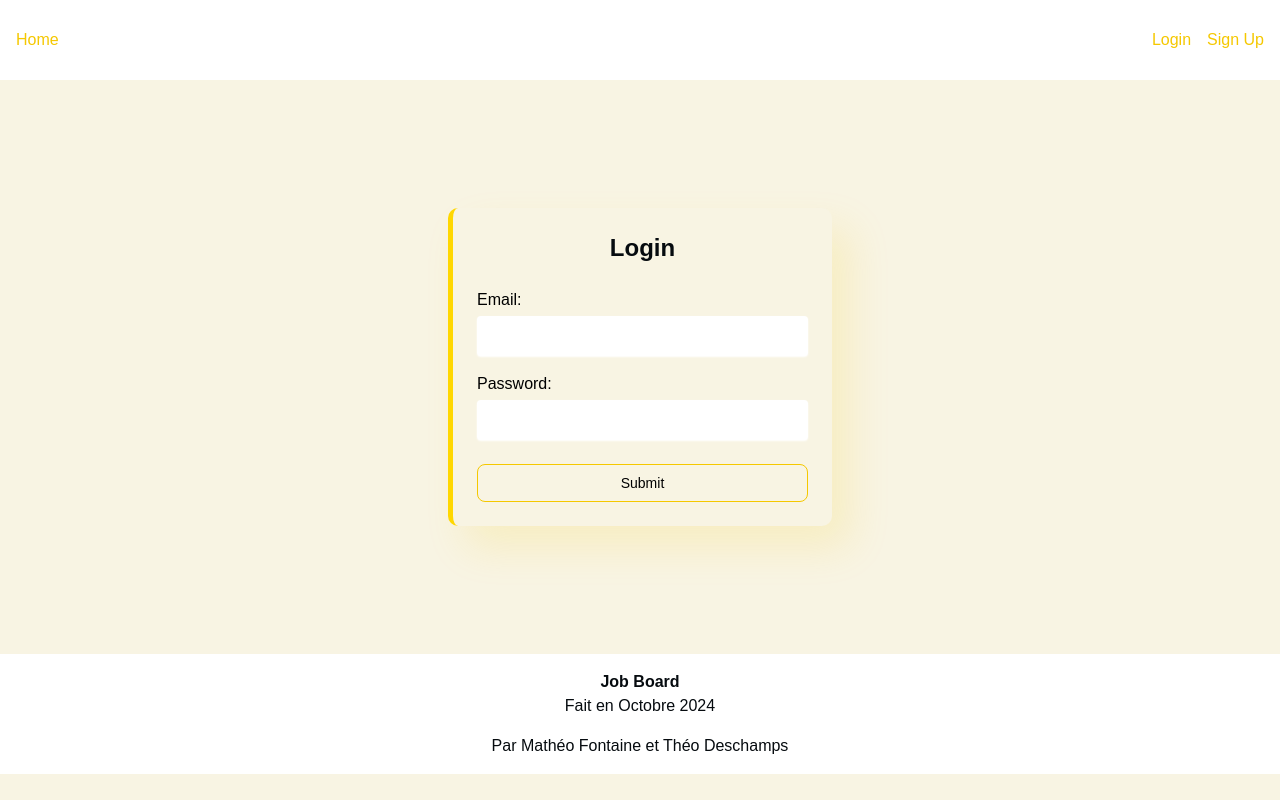
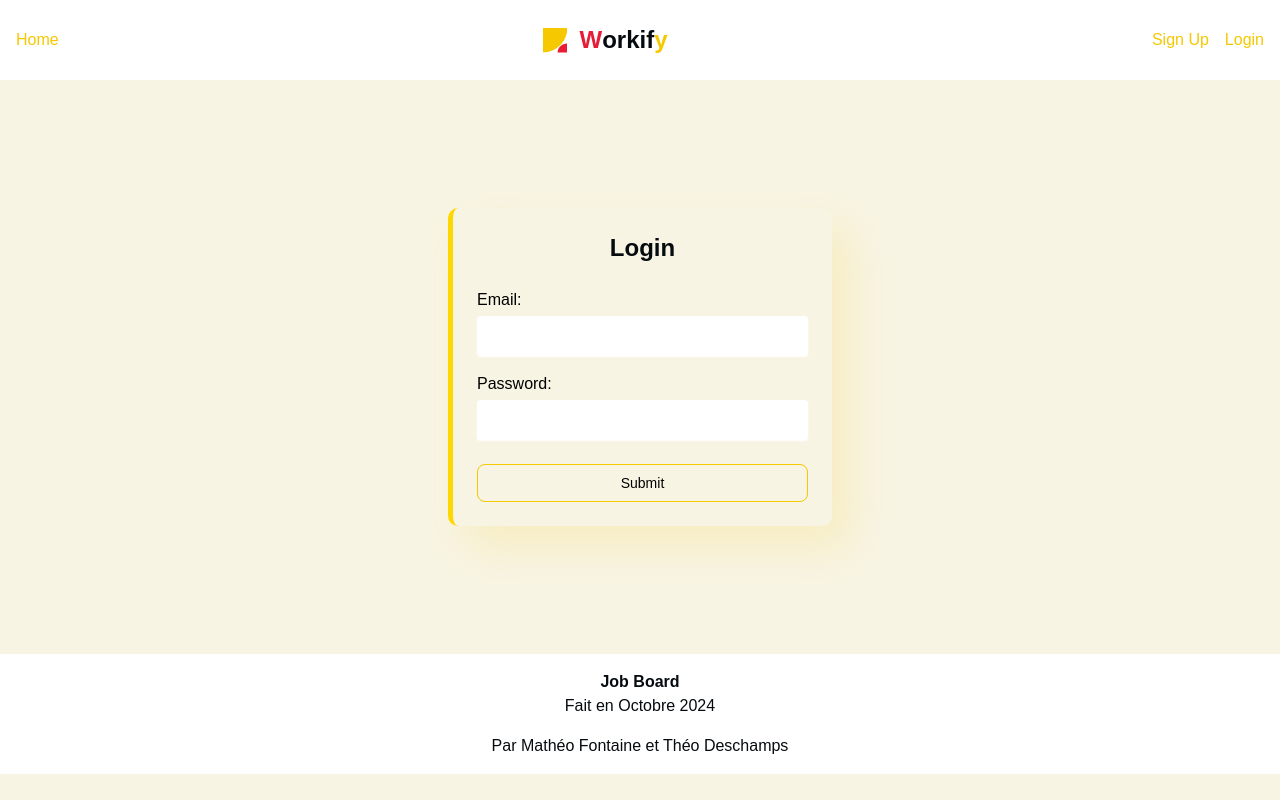
Before and after one commit to Iluvitar47/Workify, a Next.js app in the folder job-board-frontend/: page /login in a window 1280 px wide. Built offline with nearby package versions, Linux system fonts and the light colour scheme; no server answers.

Commit message:
[ADD] Logo & logout

```diff
--- a/job-board-frontend/src/components/Header.tsx
+++ b/job-board-frontend/src/components/Header.tsx
@@ -1,6 +1,7 @@
 'use client';
 
 import React, { useEffect, useState } from "react";
+
 
 const Header: React.FC = () => {
   const [token, setToken] = useState<string | null>(null);
@@ -14,6 +15,14 @@ const Header: React.FC = () => {
     setPermission(permission);
   }, []);
 
+  const logout = () => {
+    localStorage.removeItem("token");
+    localStorage.removeItem("user");
+    setToken(null);
+    setPermission(null);
+    window.location.href = "/";
+  }
+
   return (
     <header className="bg-fullwhite dark:bg-fullblack h-20 flex items-center px-4">
       <div className="flex w-full justify-between items-center">
@@ -21,27 +30,48 @@ const Header: React.FC = () => {
           <button className="text-interact hover:underline">
             <a href="/">Home</a>
           </button>
+
+
           {permission === "admin" && (
             <button className="text-interact hover:underline">
               <a href="/offers">Offers</a>
             </button>
           )}
         </div>
+
+        <div className="flex items-center">
+          <svg width="auto" height="25" viewBox="0 0 39 40" fill="none" xmlns="http://www.w3.org/2000/svg">
+            <path d="M38.8781 0C38.8781 5.11933 37.8725 10.1885 35.9187 14.9181C33.9649 19.6478 31.1012 23.9453 27.491 27.5652C23.8808 31.1851 19.5949 34.0566 14.878 36.0157C10.1611 37.9747 5.10556 38.9831 0 38.9831L1.69942e-06 0H38.8781Z" fill="#F5C800" />
+            <path d="M23.3269 39.178C23.3269 37.3095 23.7241 35.4592 24.4959 33.7329C25.2676 32.0066 26.3988 30.438 27.8248 29.1167C29.2508 27.7955 30.9438 26.7474 32.807 26.0323C34.6701 25.3173 36.6671 24.9492 38.6838 24.9492V39.178H23.3269Z" fill="#E71D36" />
+          </svg>
+
+          <span className="text-2xl font-bold pl-3 text-info">W</span>
+          <span className="text-2xl font-bold  text-dark dark:text-ligth">orkif</span>
+          <span className="text-2xl font-bold text-interact">y</span>
+        </div>
         <div className="flex items-center space-x-4">
           {token ? (
-            <button className="text-interact hover:underline">
-              <a href="/profile">Profile</a>
-            </button>
-          ) : (
             <>
               <button className="text-interact hover:underline">
-                <a href="/login">Login</a>
+                <a href="/profile">Profile</a>
               </button>
               <button className="text-interact hover:underline">
-                <a href="/signup">Sign Up</a>
+                <a href="/" onClick={logout}>Logout</a>
               </button>
             </>
-          )}
+
+          ) :
+            (
+              <>
+
+                <button className="text-interact hover:underline">
+                  <a href="/signup">Sign Up</a>
+                </button>
+                <button className="text-interact hover:underline">
+                  <a href="/login">Login</a>
+                </button>
+              </>
+            )}
         </div>
       </div>
     </header>
```
